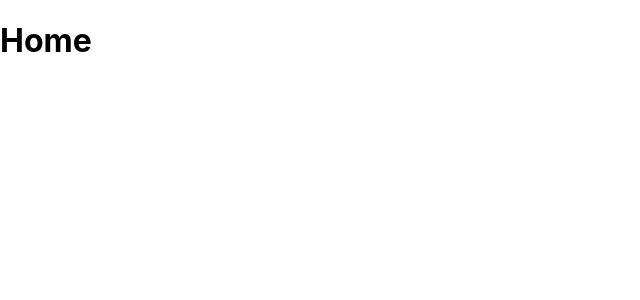
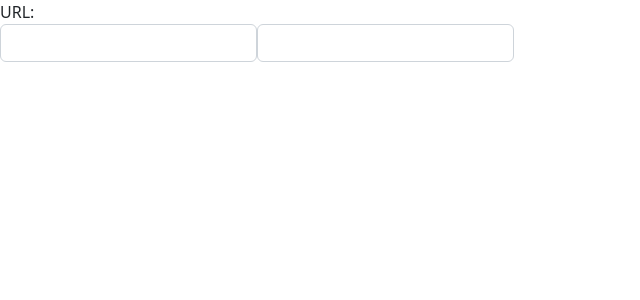
Before and after one commit to alpha0zero/link-shortener, a Next.js app: page / in a window 1280 px wide. Shown: the top 300 px of the page, without its empty margins (0-640 px from the left). Built offline with nearby package versions, Linux system fonts and the light colour scheme.

Commit message:
adding bootstrap

```diff
--- a/package.json
+++ b/package.json
@@ -9,6 +9,7 @@
     "lint": "next lint"
   },
   "dependencies": {
+    "bootstrap": "^5.2.1",
     "next": "12.3.1",
     "react": "18.2.0",
     "react-dom": "18.2.0"
--- a/pages/_app.tsx
+++ b/pages/_app.tsx
@@ -1,5 +1,6 @@
 import '../styles/globals.css'
 import type { AppProps } from 'next/app'
+import 'bootstrap/dist/css/bootstrap.min.css'
 
 function MyApp({ Component, pageProps }: AppProps) {
   return <Component {...pageProps} />
--- a/pages/index.tsx
+++ b/pages/index.tsx
@@ -2,9 +2,17 @@ import type { NextPage } from 'next'
 
 const Home: NextPage = () => {
   return (
-    <h1>
-      Home
-    </h1>
+    <div>
+      <form>
+        <label htmlFor='url'>
+          URL:
+          <input className='form-control' type='text' id='url' name='url'/>
+        </label>
+        <label htmlFor="slug">
+          <input className='form-control' type='text' id='slug' name='slug'/>
+        </label>
+      </form>
+    </div>
   )
 }
 
```
Also changed, not shown: 2 other files (tests, documents, lock files or other folders).
